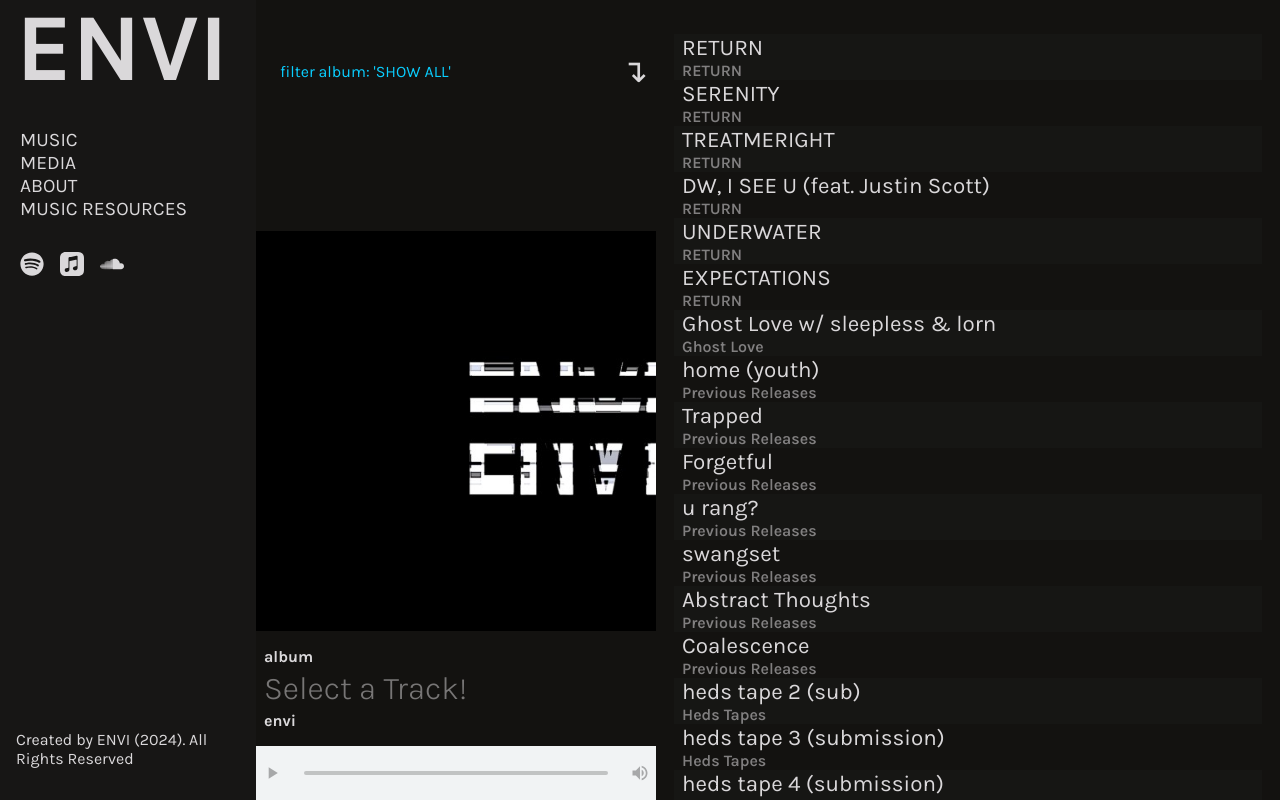
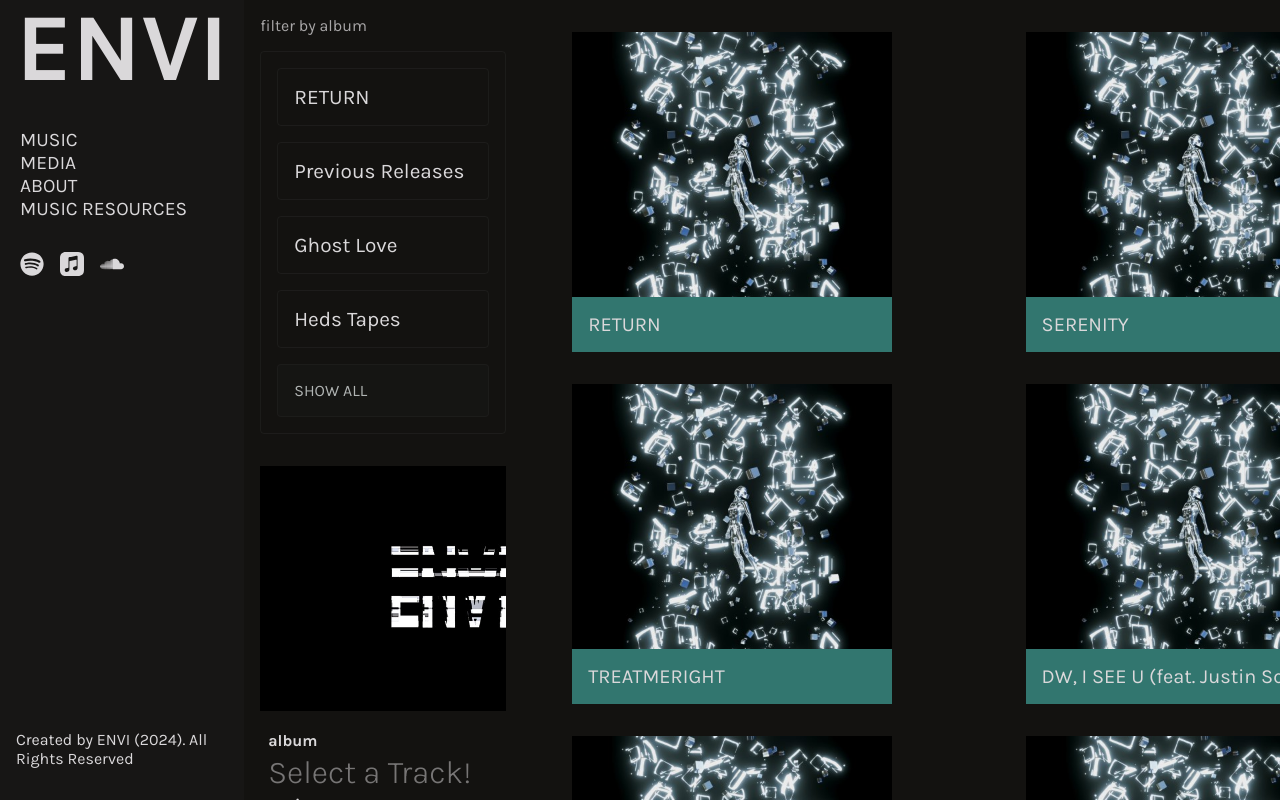
Before and after one commit to elliottsaruski/envi-website, a React (Vite) app: page /music in a window 1280 px wide. Built offline with nearby package versions, Linux system fonts and the light colour scheme; a web font is replaced by a local one.

Commit message:
content redesign and copy updates

```diff
--- a/src/App.css
+++ b/src/App.css
@@ -48,15 +48,13 @@ p {
   overflow: hidden;
 }
 
-main {
-  display: flex;
-}
-
 .layout-div section {
   padding: 2rem 5rem;
 }
 
 .layout-div {
+  display: flex;
+
   h2 {
     display: flex;
     font-size: 300%;
@@ -170,7 +168,7 @@ main {
 #audioplayer {
   display: flex;
   height: 100svh;
-  width: 80dvw;
+  width: 90dvw;
   margin: 0;
   padding: 0;
 }
@@ -178,72 +176,79 @@ main {
 .audio-player-left {
   display: flex;
   flex-direction: column;
-  align-content: start;
-  /* border: 0.15rem groove rgba(0, 0, 0, 0.665); */
+  /* padding: 2rem; */
+  width: auto;
+  flex: 0.5;
+  /* align-content: flex-end; */
 
   img {
-    height: 50%;
+    width: 100%;
     aspect-ratio: 1;
     object-fit: cover;
+    user-select: none;
   }
 }
 
 .album-wrapper {
   display: grid;
   color: var(--clr-light);
+  gap: 1rem;
+  padding: 1rem;
   flex: auto;
-  overflow: hidden;
-  height: min-content;
 }
 
 #album-folder {
-  background-color: var(--clr-darkest-accent);
   flex: 1;
   font-size: 1.3rem;
   height: 100%;
-  /* border-bottom: 0.15rem groove rgba(0, 0, 0, 0.665); */
-  transition: height 4s;
+  border: 0.05rem solid rgba(65, 65, 65, 0.219);
+  border-radius: 0.25rem;
+  padding: 1rem;
 }
 
 .album-folders {
   display: grid;
   padding-inline: 0.5rem;
-  background-color: var(--clr-darkest-accent);
-  border-top: none;
-  gap: 0.5rem;
+  gap: 1rem;
+  border: 0.05rem solid rgba(65, 65, 65, 0.219);
+  border-radius: 0.25rem;
+
+  cursor: pointer;
+  padding: 1rem;
 }
 
 .album-folders-closed {
-  height: 0rem;
-  overflow: hidden;
-  transition: height 1s;
+  display: none;
 }
 
 .album-folders-header {
   display: flex;
-  align-items: center;
-  background-color: var(--clr-dark-bg);
-
-  padding: 0.5rem;
+  user-select: none;
+  cursor: pointer;
+  align-items: flex-end;
+  /* padding: 1rem; */
   p {
-    color: var(--clr-mid);
-    flex: 1;
-    margin-left: 1rem;
+    opacity: 75%;
   }
 }
 
-.dropdown-icon {
-  font-size: 200%;
-  margin-left: 2rem;
-  animation: opacityanim 2s ease-in;
+#show-all {
+  opacity: 75%;
+  color: var(--clr-lightest);
+  display: grid;
+  padding-inline: 0.5rem;
+  gap: 1rem;
+  border: 0.05rem solid rgba(65, 65, 65, 0.219);
+  border-radius: 0.25rem;
+  background-color: var(--clr-darkest-accent);
+  cursor: pointer;
+  padding: 1rem;
 }
-@keyframes opacityanim {
-  from {
-    opacity: 0%;
-  }
-  to {
-    opacity: 100%;
-  }
+
+.artwork-now-playing-wrapper {
+  flex: 1;
+  place-content: end;
+  padding: 1rem;
 }
 
 #now-playing-details {
@@ -251,7 +256,7 @@ main {
   display: grid;
   gap: 0.25rem;
   padding-block: 1rem;
-  align-content: center;
+  align-content: end;
   padding-inline: 0.5rem;
 }
 
@@ -260,57 +265,48 @@ main {
   font-weight: 300;
 }
 
-.table-wrapper {
+.music-list-wrapper {
+  display: grid;
+  grid-template-columns: repeat(auto-fill, minmax(20rem, 1fr));
+  flex: auto;
   overflow-y: scroll;
-  flex: 2;
-  /* border: 0.15rem groove rgba(0, 0, 0, 0.665); */
+  place-items: center;
+  gap: 2rem;
+  padding-block: 2rem;
+  align-items: start;
+}
 
-  table {
+.track-card {
+  height: 20rem;
+  aspect-ratio: 1;
+  display: flex;
+  flex-direction: column;
+  cursor: pointer;
+  position: relative;
+  .track-details {
+    position: absolute;
+    bottom: 0;
     width: 100%;
-    padding-block: 2rem;
+    background-color: var(--clr-mid2);
+    padding: 1rem;
+    font-size: 125%;
+  }
+  img {
+    height: 100%;
+    aspect-ratio: 1;
+    object-fit: cover;
   }
 }
 
-.table-track-row {
-  display: flex;
-  align-items: center;
-  margin-inline: 1rem;
-}
-
-.table-track-row:hover,
-.table-track-row:focus-visible {
-  color: var(--clr-mid);
-}
-
-#track-artwork-thumbnail {
-  display: flex;
-  object-fit: cover;
-  height: 100%;
-  width: 4rem;
-}
-
-#table-item:nth-child(odd) {
-  background-color: var(--clr-darkest-accent);
-}
-
-#track-details {
-  display: grid;
-  padding-left: 0.5rem;
-}
-
-#track-title {
-  font-size: 1.4rem;
-}
-
-#track-album {
-  font-weight: 600;
-  opacity: 55%;
+.track-card:hover {
+  outline: 2px solid var(--clr-mid);
 }
 
 /* ----------------------------Audio player controls -----------------------*/
 
 audio {
   width: auto;
+  padding-inline: 1rem;
 }
 
 audio::-webkit-media-controls-panel {
@@ -336,27 +332,41 @@ audio::-webkit-media-controls-timeline {
 
 audio::-webkit-media-controls-enclosure {
   border-radius: 0;
+  svg {
+    color: var(--clr-light);
+  }
 }
 
 /* ----------------------------ABOUT PAGE -----------------------*/
 
+.about-content {
+  display: flex;
+  flex-direction: row-reverse;
+  width: 100%;
+  justify-content: start;
+  gap: 10rem;
+}
+
 .about--wrapper {
-  display: flex;
-  flex-direction: column;
+  display: grid;
+  place-content: start;
+  /* flex-direction: column; */
   height: 100%;
   width: 80svw;
   color: var(--clr-light);
-  flex-wrap: wrap;
+  /* flex-wrap: wrap; */
   gap: 3rem;
   overflow: hidden;
   overflow-y: scroll;
 
   img {
-    height: 20rem;
+    height: 35rem;
+    object-fit: cover;
   }
   span {
     display: flex;
     width: 40rem;
+    font-size: 135%;
   }
 }
 
@@ -366,8 +376,24 @@ audio::-webkit-media-controls-enclosure {
   display: grid;
 
   div {
-    display: grid;
+    display: flex;
     padding: 1rem;
+    text-align: start;
+    gap: 5rem;
+    h3 {
+      flex: 1;
+    }
+    a,
+    p {
+      flex: 2;
+      display: flex;
+      flex-direction: column;
+      img {
+        height: 35rem;
+        aspect-ratio: 1;
+        object-fit: cover;
+      }
+    }
   }
   img {
     height: 25rem;
@@ -381,26 +407,28 @@ audio::-webkit-media-controls-enclosure {
   overflow-y: scroll;
   width: 80svw;
   gap: 2rem;
+  font-size: 115%;
 
   h3 {
     font-size: 300%;
   }
 }
 
+.media-section {
+  display: flex;
+  align-items: start;
+  justify-content: space-between;
+  gap: 10rem;
+}
+
 .media-title-span {
   display: grid;
-
   line-height: 1.7;
-  margin-bottom: 2rem;
   gap: 1rem;
   h3 {
     line-height: 1;
-    flex: 1;
-    flex-basis: 15rem;
   }
   span {
-    flex: 0.75;
-    flex-basis: 15rem;
     font-size: 120%;
   }
 }
@@ -417,14 +445,15 @@ audio::-webkit-media-controls-enclosure {
 .media-CONTENT-tweets {
   display: flex;
   flex-wrap: wrap;
-  place-content: start;
+  justify-content: space-between;
+  /* place-content: start; */
   /* justify-content: space-between; */
-  gap: 0 1rem;
+  /* gap: 0 1rem; */
 
   .react-tweet-theme {
     background-color: var(--clr-darkest-accent);
-    width: 100%;
-    /* flex: 0.25; */
+    flex: 0.25;
+    /* padding: 1rem; */
   }
 }
 
@@ -638,7 +667,7 @@ footer {
     padding: 0;
   }
 
-  .table-wrapper {
+  /* .table-wrapper {
     overflow: hidden;
 
     td {
@@ -648,7 +677,7 @@ footer {
     tr {
       margin: 0;
     }
-  }
+  } */
 
   .navbar-links-only-desktop {
     display: none;
--- a/src/components/media-page/ReturnEP.jsx
+++ b/src/components/media-page/ReturnEP.jsx
@@ -42,6 +42,10 @@ function ReturnEP() {
     <div className="media-section">
       <div className="media-title-span">
         <h3>RETURN EP</h3>
+        <span>
+          My latest release, RETURN, features 6 animations made in Blender 3D
+          and composited in Davinci Resolve.
+        </span>
       </div>
       <div
         style={{ width: "25rem", margin: "0 auto" }}
--- a/src/components/music-page/AudioPlayer.jsx
+++ b/src/components/music-page/AudioPlayer.jsx
@@ -10,7 +10,6 @@ function AudioPlayer() {
   const [songTitle, setSongTitle] = useState("Select a Track!");
   const [albumTitle, setAlbumTitle] = useState("album");
   const [filter, setFilter] = useState("SHOW ALL");
-  const [filterBarOpen, setFilterBarOpen] = useState(false);
   const albums = ["RETURN", "Previous Releases", "Ghost Love", "Heds Tapes"];
   const audioRef = useRef();
 
@@ -18,25 +17,11 @@ function AudioPlayer() {
     <>
       <div className="audio-player-left">
         <div className="album-wrapper">
-          <div
-            className="album-folders-header"
-            onClick={() => setFilterBarOpen(!filterBarOpen)}>
-            <p>
-              filter album: {"'"}
-              {filter}
-              {"'"}
-            </p>
-            {filterBarOpen ? (
-              <span className="dropdown-icon">&#10005;</span>
-            ) : (
-              <span className="dropdown-icon">&#8628;</span>
-            )}
+          <div className="album-folders-header">
+            <p>filter by album</p>
           </div>
           {/* filter bar */}
-          <div
-            className={
-              filterBarOpen ? "album-folders" : "album-folders-closed"
-            }>
+          <div className="album-folders">
             {albums.map((album) => {
               return (
                 <div
@@ -48,15 +33,18 @@ function AudioPlayer() {
                 </div>
               );
             })}
-            <p onClick={() => setFilter("SHOW ALL")}>SHOW ALL</p>
+            <p onClick={() => setFilter("SHOW ALL")} id="show-all">
+              SHOW ALL
+            </p>
           </div>
         </div>
-
+        <div className="artwork-now-playing-wrapper">
           <img src={artworkThumbnail} alt="song artwork" />
           <div id="now-playing-details">
             <h4>{albumTitle}</h4>
             <h3>{songTitle}</h3>
             <h4>envi</h4>
+          </div>
         </div>
         <audio
           ref={audioRef}
@@ -65,9 +53,7 @@ function AudioPlayer() {
           autoPlay
           src={audioSrc}></audio>
       </div>
-      <div className="table-wrapper">
-        <table className="music-list">
-          <tbody>
+      <div className="music-list-wrapper">
         {myTracks
           .filter((track) => {
             if (track.album === filter) return track;
@@ -75,10 +61,9 @@ function AudioPlayer() {
           })
           .map((track) => {
             return (
-                  <tr
-                    className="table-track-row"
-                    key={track.id}
-                    id="table-item"
+              <div
+                className="track-card"
+                key={track.key}
                 onClick={() => {
                   setArtworkThumbnail(track.artwork);
                   setAudioSrc(track.src);
@@ -86,22 +71,14 @@ function AudioPlayer() {
                   setAlbumTitle(track.album);
                   // setIsAudioPlaying(true);
                 }}>
-                    {/* <td>
-                    <img
-                      src={track.artwork}
-                      alt="track-artwork-thumbnail"
-                      id="track-artwork-thumbnail"
-                    />
-                  </td> */}
-                    <td id="track-details">
-                      <p id="track-title">{track.title}</p>
-                      <p id="track-album">{track.album}</p>
-                    </td>
-                  </tr>
+                <img src={track.artwork} alt="track-artwork-thumbnail" />
+                <div className="track-details">
+                  <p>{track.title}</p>
+                  {/* <p>{track.album}</p> */}
+                </div>
+              </div>
             );
           })}
-          </tbody>
-        </table>
       </div>
     </>
   );
--- a/src/data/MusicData.jsx
+++ b/src/data/MusicData.jsx
@@ -52,7 +52,6 @@ import ht15 from "../assets/music/heds/HT15-envi.wav";
 //------------------------ARRAY
 const myTracks = [
   {
-    id: 1,
     key: "RETURN",
     title: "RETURN",
     album: "RETURN",
@@ -67,7 +66,6 @@ const myTracks = [
     },
   },
   {
-    id: 2,
     key: "SERENITY",
     title: "SERENITY",
     album: "RETURN",
@@ -83,7 +81,6 @@ const myTracks = [
     },
   },
   {
-    id: 3,
     key: "TREATMERIGHT",
     title: "TREATMERIGHT",
     album: "RETURN",
@@ -99,7 +96,6 @@ const myTracks = [
     },
   },
   {
-    id: 4,
     key: "DWISEEU ",
     title: "DW, I SEE U (feat. Justin Scott)",
     album: "RETURN",
@@ -115,7 +111,6 @@ const myTracks = [
     },
   },
   {
-    id: 5,
     key: "UNDERWATER ",
     title: "UNDERWATER",
     album: "RETURN",
@@ -131,7 +126,6 @@ const myTracks = [
     },
   },
   {
-    id: 6,
     key: "EXPECTATIONS ",
     title: "EXPECTATIONS",
     album: "RETURN",
@@ -146,9 +140,163 @@ const myTracks = [
         "https://music.apple.com/us/album/expectations/1647497906?i=1647497919",
     },
   },
+  //   --------------------HEDS TAPES --------------------
+  {
+    key: "HT2",
+    title: "heds tape 2 (sub)",
+    album: "Heds Tapes",
+    artwork: genericHedsCover,
+    src: ht2,
+    links: {
+      soundcloud: null,
+    },
+  },
+  {
+    key: "HT3",
+    title: "heds tape 3 (submission)",
+    album: "Heds Tapes",
+    artwork: ht3Cover,
+    src: ht3,
+    links: {
+      soundcloud:
+        "https://soundcloud.com/envimusic/ht3-envi-sub?in=envimusic/sets/heds-tape-subs",
+    },
+  },
+  {
+    key: "HT4",
+    title: "heds tape 4 (submission)",
+    album: "Heds Tapes",
+    artwork: ht4Cover,
+    src: ht4,
+    links: {
+      soundcloud:
+        "https://soundcloud.com/envimusic/ht4-envi-sub?in=envimusic/sets/heds-tape-subs",
+    },
+  },
+  {
+    key: "HT5",
+    title: "heds tape 5 (submission)",
+    album: "Heds Tapes",
+    artwork: ht5Cover,
+    src: ht5,
+    links: {
+      soundcloud:
+        "https://soundcloud.com/envimusic/ht5-envi-sub?in=envimusic/sets/heds-tape-subs",
+    },
+  },
+  {
+    key: "HT6",
+    title: "heds tape 6 (on tape)",
+    album: "Heds Tapes",
+    artwork: ht6Cover,
+    src: ht6,
+    links: {
+      soundcloud:
+        "https://soundcloud.com/envimusic/ht6-envi-on-tape?in=envimusic/sets/heds-tape-subs",
+      tapeLink: "",
+    },
+  },
+  {
+    key: "HT7",
+    title: "heds tape 7 (submission)",
+    album: "Heds Tapes",
+    artwork: ht7Cover,
+    src: ht7,
+    links: {
+      soundcloud:
+        "https://soundcloud.com/envimusic/ht7-envi-sub?in=envimusic/sets/heds-tape-subs",
+    },
+  },
+  {
+    key: "HT8",
+    title: "heds tape 8 (submission)",
+    album: "Heds Tapes",
+    artwork: ht8Cover,
+    src: ht8,
+    links: {
+      soundcloud:
+        "https://soundcloud.com/envimusic/ht8-envi-sub?in=envimusic/sets/heds-tape-subs",
+    },
+  },
+  {
+    key: "HT9",
+    title: "heds tape 9 (on tape)",
+    album: "Heds Tapes",
+    artwork: ht9Cover,
+    src: ht9,
+    links: {
+      soundcloud:
+        "https://soundcloud.com/envimusic/ht9-envi-on-tape?in=envimusic/sets/heds-tape-subs",
+    },
+  },
+  {
+    key: "HT10",
+    title: "heds tape 10 (on tape)",
+    album: "Heds Tapes",
+    artwork: ht10Cover,
+    src: ht10,
+    links: {
+      soundcloud:
+        "https://soundcloud.com/envimusic/ht10-envi-on-tape?in=envimusic/sets/heds-tape-subs",
+    },
+  },
+  {
+    key: "HT11",
+    title: "heds tape 11 (on tape)",
+    album: "Heds Tapes",
+    artwork: ht11Cover,
+    src: ht11,
+    links: {
+      soundcloud:
+        "https://soundcloud.com/envimusic/ht11-envi-on-tape?in=envimusic/sets/heds-tape-subs",
+    },
+  },
+  {
+    key: "HT12",
+    title: "heds tape 12 (submission)",
+    album: "Heds Tapes",
+    artwork: ht12Cover,
+    src: ht12,
+    links: {
+      soundcloud:
+        "https://soundcloud.com/envimusic/ht12-envi-sub?in=envimusic/sets/heds-tape-subs",
+    },
+  },
+  {
+    key: "HT13",
+    title: "heds tape 13 (on tape)",
+    album: "Heds Tapes",
+    artwork: genericHedsCover,
+    src: ht13,
+    links: {
+      soundcloud:
+        "https://soundcloud.com/envimusic/ht13-envi-on-tape?in=envimusic/sets/heds-tape-subs",
+    },
+  },
+  {
+    key: "HT14",
+    title: "heds tape 14 (on tape)",
+    album: "Heds Tapes",
+    artwork: ht14Cover,
+    src: ht14,
+    links: {
+      soundcloud:
+        "https://soundcloud.com/envimusic/ht14-envi-on-tape?in=envimusic/sets/heds-tape-subs",
+    },
+  },
+  {
+    key: "HT15",
+    title: "heds tape 15 (submission)",
+    album: "Heds Tapes",
+    artwork: ht15Cover,
+    src: ht15,
+    links: {
+      soundcloud:
+        "https://soundcloud.com/envimusic/ht15-envi-sub?in=envimusic/sets/heds-tape-subs",
+    },
+  },
   //---------------------------------GHOST LOVE----------------
   {
-    id: 7,
     key: "GHOSTLOVE ",
     title: "Ghost Love w/ sleepless & lorn",
     album: "Ghost Love",
@@ -163,7 +311,6 @@ const myTracks = [
   },
   //---------------------------------PREVIOUS RELEASES----------------
   {
-    id: 8,
     key: "HOME",
     title: "home (youth)",
     artwork: previousReleasesCover,
@@ -178,7 +325,6 @@ const myTracks = [
     },
   },
   {
-    id: 9,
     key: "TRAPPED",
     title: "Trapped",
     artwork: previousReleasesCover,
@@ -192,7 +338,6 @@ const myTracks = [
     },
   },
   {
-    id: 10,
     key: "FORGETFUL",
     title: "Forgetful",
     artwork: previousReleasesCover,
@@ -207,7 +352,6 @@ const myTracks = [
     },
   },
   {
-    id: 11,
     key: "URANG",
     title: "u rang?",
     artwork: previousReleasesCover,
@@ -221,7 +365,6 @@ const myTracks = [
     },
   },
   {
-    id: 12,
     key: "SWANGSET",
     title: "swangset",
     artwork: previousReleasesCover,
@@ -236,7 +379,6 @@ const myTracks = [
     },
   },
   {
-    id: 13,
     key: "ABSTRACTTHOUGHTS",
     title: "Abstract Thoughts",
     artwork: previousReleasesCover,
@@ -251,7 +393,6 @@ const myTracks = [
     },
   },
   {
-    id: 14,
     key: "COALESCENCE",
     title: "Coalescence",
     artwork: previousReleasesCover,
@@ -265,176 +406,6 @@ const myTracks = [
         "https://music.apple.com/us/album/coalescence/1456211474?i=1456211485",
     },
   },
-
-  //   --------------------HEDS TAPES --------------------
-  {
-    id: 15,
-    key: "HT2",
-    title: "heds tape 2 (sub)",
-    album: "Heds Tapes",
-    artwork: genericHedsCover,
-    src: ht2,
-    links: {
-      soundcloud: null,
-    },
-  },
-  {
-    id: 16,
-    key: "HT3",
-    title: "heds tape 3 (submission)",
-    album: "Heds Tapes",
-    artwork: ht3Cover,
-    src: ht3,
-    links: {
-      soundcloud:
-        "https://soundcloud.com/envimusic/ht3-envi-sub?in=envimusic/sets/heds-tape-subs",
-    },
-  },
-  {
-    id: 17,
-    key: "HT4",
-    title: "heds tape 4 (submission)",
-    album: "Heds Tapes",
-    artwork: ht4Cover,
-    src: ht4,
-    links: {
-      soundcloud:
-        "https://soundcloud.com/envimusic/ht4-envi-sub?in=envimusic/sets/heds-tape-subs",
-    },
-  },
-  {
-    id: 18,
-    key: "HT5",
-    title: "heds tape 5 (submission)",
-    album: "Heds Tapes",
-    artwork: ht5Cover,
-    src: ht5,
-    links: {
-      soundcloud:
-        "https://soundcloud.com/envimusic/ht5-envi-sub?in=envimusic/sets/heds-tape-subs",
-    },
-  },
-  {
-    id: 19,
-    key: "HT6",
-    title: "heds tape 6 (on tape)",
-    album: "Heds Tapes",
-    artwork: ht6Cover,
-    src: ht6,
-    links: {
-      soundcloud:
-        "https://soundcloud.com/envimusic/ht6-envi-on-tape?in=envimusic/sets/heds-tape-subs",
-      tapeLink: "",
-    },
-  },
-  {
-    id: 20,
-    key: "HT7",
-    title: "heds tape 7 (submission)",
-    album: "Heds Tapes",
-    artwork: ht7Cover,
-    src: ht7,
-    links: {
-      soundcloud:
-        "https://soundcloud.com/envimusic/ht7-envi-sub?in=envimusic/sets/heds-tape-subs",
-    },
-  },
-  {
-    id: 21,
-    key: "HT8",
-    title: "heds tape 8 (submission)",
-    album: "Heds Tapes",
-    artwork: ht8Cover,
-    src: ht8,
-    links: {
-      soundcloud:
-        "https://soundcloud.com/envimusic/ht8-envi-sub?in=envimusic/sets/heds-tape-subs",
-    },
-  },
-  {
-    id: 22,
-    key: "HT9",
-    title: "heds tape 9 (on tape)",
-    album: "Heds Tapes",
-    artwork: ht9Cover,
-    src: ht9,
-    links: {
-      soundcloud:
-        "https://soundcloud.com/envimusic/ht9-envi-on-tape?in=envimusic/sets/heds-tape-subs",
-    },
-  },
-  {
-    id: 23,
-    key: "HT10",
-    title: "heds tape 10 (on tape)",
-    album: "Heds Tapes",
-    artwork: ht10Cover,
-    src: ht10,
-    links: {
-      soundcloud:
-        "https://soundcloud.com/envimusic/ht10-envi-on-tape?in=envimusic/sets/heds-tape-subs",
-    },
-  },
-  {
-    id: 24,
-    key: "HT11",
-    title: "heds tape 11 (on tape)",
-    album: "Heds Tapes",
-    artwork: ht11Cover,
-    src: ht11,
-    links: {
-      soundcloud:
-        "https://soundcloud.com/envimusic/ht11-envi-on-tape?in=envimusic/sets/heds-tape-subs",
-    },
-  },
-  {
-    id: 25,
-    key: "HT12",
-    title: "heds tape 12 (submission)",
-    album: "Heds Tapes",
-    artwork: ht12Cover,
-    src: ht12,
-    links: {
-      soundcloud:
-        "https://soundcloud.com/envimusic/ht12-envi-sub?in=envimusic/sets/heds-tape-subs",
-    },
-  },
-  {
-    id: 26,
-    key: "HT13",
-    title: "heds tape 13 (on tape)",
-    album: "Heds Tapes",
-    artwork: genericHedsCover,
-    src: ht13,
-    links: {
-      soundcloud:
-        "https://soundcloud.com/envimusic/ht13-envi-on-tape?in=envimusic/sets/heds-tape-subs",
-    },
-  },
-  {
-    id: 27,
-    key: "HT14",
-    title: "heds tape 14 (on tape)",
-    album: "Heds Tapes",
-    artwork: ht14Cover,
-    src: ht14,
-    links: {
-      soundcloud:
-        "https://soundcloud.com/envimusic/ht14-envi-on-tape?in=envimusic/sets/heds-tape-subs",
-    },
-  },
-  {
-    id: 28,
-    key: "HT15",
-    title: "heds tape 15 (submission)",
-    album: "Heds Tapes",
-    artwork: ht15Cover,
-    src: ht15,
-    links: {
-      soundcloud:
-        "https://soundcloud.com/envimusic/ht15-envi-sub?in=envimusic/sets/heds-tape-subs",
-    },
-  },
 ];
 
 export default myTracks;
--- a/src/pages/MusicResourcesPage.jsx
+++ b/src/pages/MusicResourcesPage.jsx
@@ -1,5 +1,4 @@
 import { Cloudinary } from "@cloudinary/url-gen";
-import { auto } from "@cloudinary/url-gen/actions/resize";
 import { AdvancedImage } from "@cloudinary/react";
 
 function MusicResourcesPage() {
@@ -9,12 +8,7 @@ function MusicResourcesPage() {
     },
   });
 
-  const img = cld
-    .image("resources/vitalpresets")
-    .format("auto") // Optimize delivery by resizing and applying auto-format and auto-quality
-    .quality("auto")
-    .resize(auto().width(500).height(500)); // Transform the image: auto-crop to square aspect_ratio
-
+  const img = cld.image("resources/vitalpresets");
   return (
     <section className="music-resources--wrapper">
       <h2>Music Resources</h2>
@@ -29,7 +23,7 @@ function MusicResourcesPage() {
       </div>
       <div>
         <h3>Sample Packs</h3>
-        <span>coming soon...</span>
+        <p>coming soon...</p>
       </div>
     </section>
   );
```
Also changed, not shown: src/pages/AboutPage.jsx (+20 -0 lines). Lines whose indentation alone changed are shown as unchanged.
